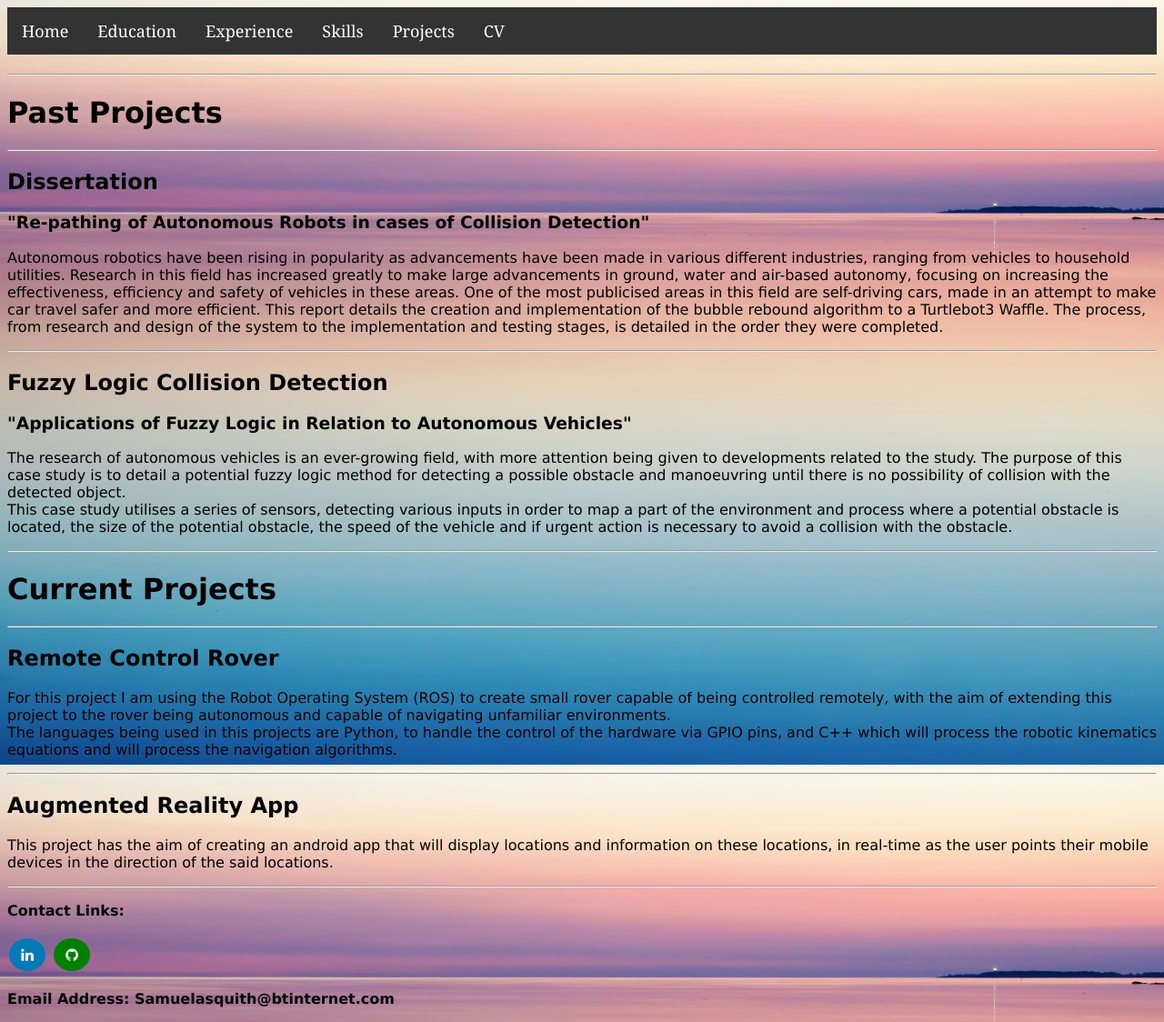
After one commit to Sboncio/website, a Flask app: page /projects in a window 1280 px wide. The commit adds this page. Shown: the whole page at 91% size. Run offline with Flask 2, Linux system fonts and the light colour scheme.

Commit message:
Expanded front end pages. Added route to retrieve copy of CV. Changed background image. Made font 'Verdana' the default due to ease of reading. Began formatting the HTML with CSS in a more experimetnal fashion than earlier

```diff
--- /dev/null
+++ b/app.py
@@ -0,0 +1,4 @@
+from app import app
+
+if __name__== '__main__':
+        app.run(debug=True, host='0.0.0.0')
--- a/app/routes.py
+++ b/app/routes.py
@@ -1,5 +1,5 @@
 from app import app
-from flask import render_template, url_for
+from flask import render_template, url_for, send_file
 
 @app.route('/')
 @app.route('/home')
@@ -17,3 +17,12 @@ def experience():
 @app.route('/skills')
 def skills():
     return render_template('skills.html', subject = "Skills")
+
+
+@app.route('/projects')
+def projects():
+    return render_template('projects.html', subject = "")
+
+@app.route('/cv')
+def cv():
+    return send_file('static/css/S_Asquith.pdf')
--- a/app/static/css/main.css
+++ b/app/static/css/main.css
@@ -2,12 +2,17 @@ html {
     background: url(background.jpg) no-repeat center fixed;
     background-size: cover;
   }
+
+body {
+    font-family: Verdana, Geneva, Tahoma, sans-serif;
+}
 
 main {
     color: white;
     font-size: xx-large;
     text-align: center;
     text-decoration: overline;
+    font-family: Verdana, Geneva, Tahoma, sans-serif;
 }
 
 a {
@@ -23,11 +28,12 @@ ul {
     background-color: #333;
 }
 
-li{
+ul li{
     float:left;
+
 }
 
-li a{
+ul li a{
     display: block;
     color: white;
     text-align: center;
@@ -35,15 +41,86 @@ li a{
     text-decoration: none;
 }
 
-li a:hover{
+ul li a:hover{
     background-color: white;
     color: black;
 }
-
+/*
 .boxed {
     outline-style: solid;
     background-color: white;
     opacity: 0.8;
-    padding: 20px;
 
+}*/
+
+/*Test start */
+
+* {
+    box-sizing: border-box;
+  }
+
+.box {
+    float: left;
+    width: 50%;
+    padding: 30px;
+    text-align: center;
+    height:200px;
+    margin-left: auto;
+    margin-top: auto;
+    font-size: large;
+  }
+
+  .clearfix::after {
+    content: "";
+    clear: both;
+    display: table;
+  }
+
+/* Test end */
+
+.boxed h4 {
+    font-size: medium;
+    font-family: Verdana, Geneva, Tahoma, sans-serif;
+    text-align: center;
 }
+
+.boxed p {
+    font-size: large;
+    font-weight: bold;
+    color: black;
+    text-align: center;
+    font-family: Verdana, Geneva, Tahoma, sans-serif;
+}
+
+project {
+    font-family: Verdana, Geneva, Tahoma, sans-serif;
+}
+
+footer p{
+    font-family: Verdana, Geneva, Tahoma, sans-serif;
+    font-weight: bold;
+}
+
+.fa {
+    padding: 10px;
+    font-size: 40px;
+    width: 40px;
+    text-align: center;
+    text-decoration: none;
+    margin: 5px 2px;
+    border-radius: 50%;
+}
+
+.fa:hover {
+    opacity: 0.7;
+}
+
+.fa-linkedin {
+    background: #007bb5;
+    color: white;
+}
+
+.fa-github{
+    background: green;
+    color: white;
+}
--- a/app/templates/education.html
+++ b/app/templates/education.html
@@ -2,10 +2,11 @@
 {% block content %}
 
 <h2>BSc (Hons) Artificial Intelligence</h2>
-<h3>First Class</h3>
+<h3>First Class (Hons)</h3>
 <h4>De Montfort University: 2017 - 2020</h4>
 
-<p>I achieved a first class honours degree in artificial intelligence. I studied various aspects of computing, ranging from hardware to
+<p>
+    I achieved a first class honours degree in artificial intelligence. I studied various aspects of computing, ranging from hardware to
     software. I specialised in automation of software and robotics, with my dissertation being "Re-pathing of Autonomous Robots in cases of
     collision detection".
 </p>
--- a/app/templates/layout.html
+++ b/app/templates/layout.html
@@ -4,6 +4,7 @@
     <head>
         <title>Samuel Asquith - {{ subject }}</title>
         <link rel="stylesheet" href='/static/css/main.css'>
+        <link rel="stylesheet" href="https://cdnjs.cloudflare.com/ajax/libs/font-awesome/4.7.0/css/font-awesome.min.css">
     </head>
     <body>
         <!--<img src="{{url_for('static', filename='background.jpg')}}" align="middle" /> -->
@@ -12,11 +13,20 @@
             <li><a href="{{ url_for('education') }}">Education</a></li>
             <li><a href="{{ url_for('experience') }}">Experience</a></li>
             <li><a href="{{ url_for('skills') }}">Skills</a></li>
+            <li><a href="{{ url_for('projects') }}">Projects</a></li>
+            <li><a href="{{ url_for('cv') }}">CV</a></li>
         </ul>
             <h1>{{ subject }}</h1>
-
+        <hr>
     </body>
     {% block content %}
     {% endblock %}
+    <hr>
+    <footer>
+        <p>Contact Links:</p>
+        <a href="https://www.linkedin.com/in/samuel-asquith-857384178/" class="fa fa-linkedin"></a>
+        <a href="https://github.com/Sboncio" class="fa fa-github"></a>
+        <p>Email Address: Samuelasquith@btinternet.com</p>
+    </footer>
 
 </html>
--- /dev/null
+++ b/app/templates/projects.html
@@ -0,0 +1,73 @@
+{% extends "layout.html" %}
+{% block content %}
+<project>
+    <h1>Past Projects</h1>
+</project>
+<hr>
+<project>
+    <h2>Dissertation</h2>
+    <h3>"Re-pathing of Autonomous Robots in cases of Collision Detection"</h3>
+    <p>
+        Autonomous robotics have been rising in popularity as advancements
+        have been made in various different industries, ranging from vehicles
+        to household utilities. Research in this field has increased
+        greatly to make large advancements in ground,
+        water and air-based autonomy, focusing on increasing the
+        effectiveness, efficiency and safety of vehicles in these areas.
+        One of the most publicised areas in this field are self-driving cars, made
+        in an attempt to make car travel safer and more efficient.
+        This report details the creation and implementation of the bubble rebound algorithm to a Turtlebot3 Waffle.
+        The process, from research and design of the system to the implementation and testing stages,
+        is detailed in the order they were completed.
+    </p>
+</project>
+<hr>
+<project>
+    <h2>Fuzzy Logic Collision Detection</h2>
+    <h3>"Applications of Fuzzy Logic in Relation to Autonomous Vehicles"</h3>
+    <p>
+        The research of autonomous vehicles is an ever-growing field,
+        with more attention being given to developments related to the
+        study. The purpose of this case study is to detail a potential
+        fuzzy logic method for detecting a possible obstacle and
+        manoeuvring until there is no possibility of collision with
+        the detected object.
+        <br>
+        This case study utilises a series of sensors,
+        detecting various inputs in order to map a part of the
+        environment and process where a potential obstacle is located,
+        the size of the potential obstacle, the speed of the vehicle
+        and if urgent action is necessary to avoid a collision with the
+        obstacle.
+
+    </p>
+</project>
+<hr>
+<project>
+    <h1>Current Projects</h1>
+</project>
+<hr>
+<project>
+    <h2>Remote Control Rover</h2>
+    <p>
+        For this project I am using the Robot Operating System (ROS) to
+        create small rover capable of being controlled remotely,
+        with the aim of extending this project to the rover being autonomous
+        and capable of navigating unfamiliar environments.
+        <br>
+        The languages being used in this projects are Python, to handle
+        the control of the hardware via GPIO pins, and C++ which will process
+        the robotic kinematics equations and will process the navigation algorithms.
+    </p>
+</project>
+<hr>
+<project>
+    <h2>Augmented Reality App</h2>
+    <p>
+        This project has the aim of creating an android app that will display
+        locations and information on these locations, in real-time as the user
+        points their mobile devices in the direction of the said locations.
+    </p>
+</project>
+
+{% endblock %}
```
Also changed, not shown: app/templates/home.html (+13 -0 lines), app/templates/skills.html (+10 -10 lines), app/static/css/background.jpg, app/static/css/background1.jpg (added), 1 other file.
